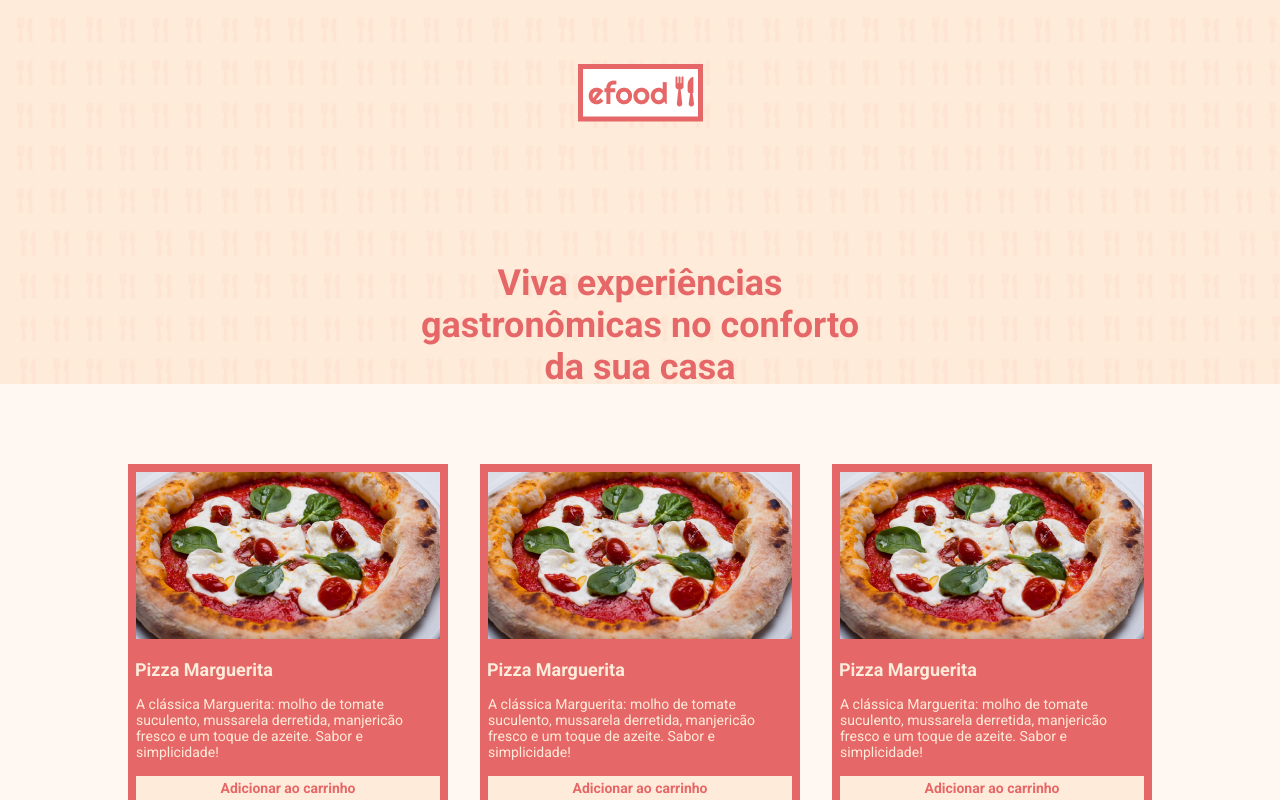
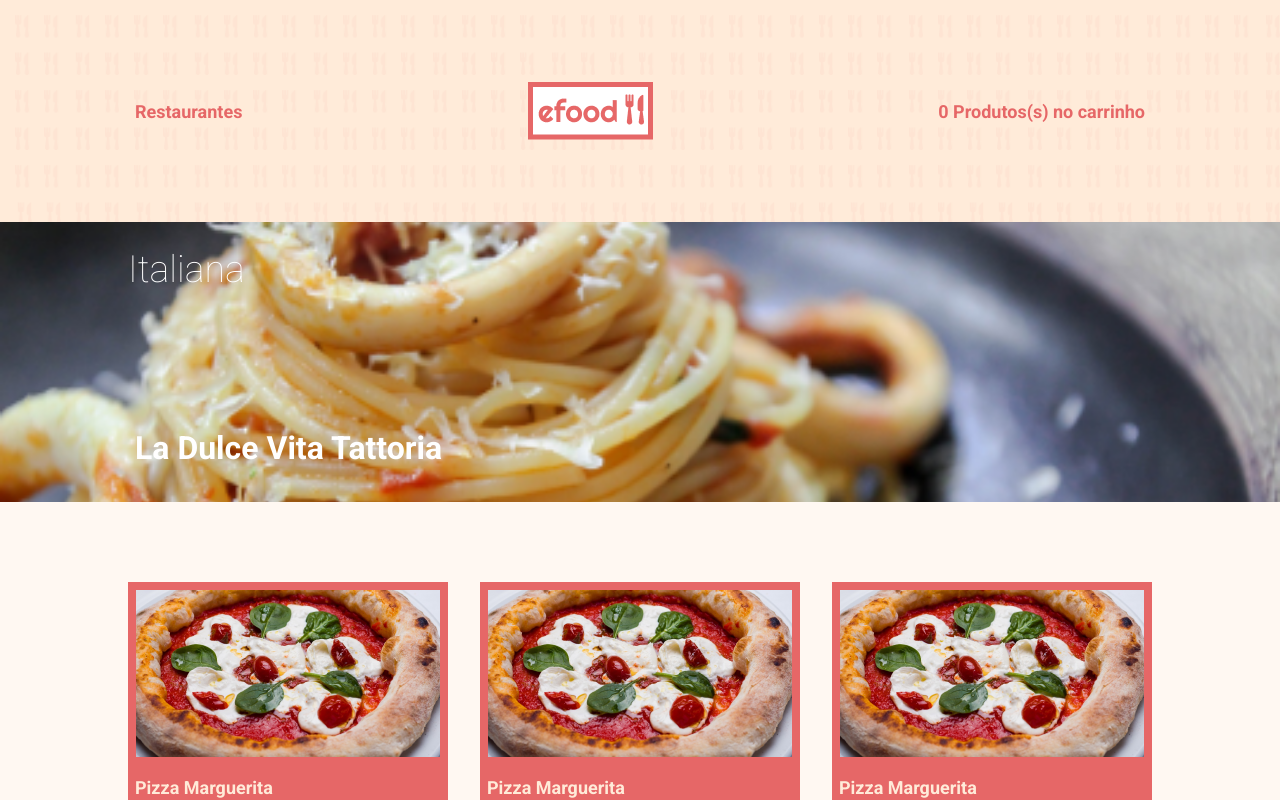
Before and after one commit to CristianoMolon/e_food, a React (Create React App) app: page /cardapio in a window 1280 px wide. Shown: the top 800 px of the page. Built offline with nearby package versions, Linux system fonts and the light colour scheme.

Commit message:
componetizando botoes e configurando aba cardapio

```diff
--- a/public/index.html
+++ b/public/index.html
@@ -1,4 +1,4 @@
-<!doctype html>
+<!DOCTYPE html>
 <html lang="en">
   <head>
     <meta charset="utf-8" />
@@ -27,7 +27,7 @@
     <link rel="preconnect" href="https://fonts.googleapis.com" />
     <link rel="preconnect" href="https://fonts.gstatic.com" crossorigin />
     <link
-      href="https://fonts.googleapis.com/css2?family=Roboto:wght@400;700&display=swap"
+      href="https://fonts.googleapis.com/css2?family=Roboto:wght@100;400;700&display=swap"
       rel="stylesheet"
     />
     <title>Efood</title>
--- a/src/App.tsx
+++ b/src/App.tsx
@@ -1,7 +1,6 @@
 import { BrowserRouter } from 'react-router-dom'
 
 import Footer from './components/Footer'
-import Header from './components/Header'
 
 import { GlobalCss } from './styles'
 import Rotas from './routes'
@@ -10,9 +9,6 @@ function App() {
   return (
     <BrowserRouter>
       <GlobalCss />
-      <div>
-        <Header />
-      </div>
       <Rotas />
       <Footer />
     </BrowserRouter>
--- a/src/components/Banner/index.tsx
+++ b/src/components/Banner/index.tsx
@@ -0,0 +1,30 @@
+import { Link } from 'react-router-dom'
+import italiana from '../../assets/images/comidas/italiana.png'
+import vetor from '../../assets/images/simbolos/Vector.png'
+import logo from '../../assets/images/simbolos/logo.png'
+import { Titulo } from '../../styles'
+import { Imagem, Tag, Vetor } from './styles'
+
+const Banner = () => (
+  <>
+    <Vetor style={{ backgroundImage: `url(${vetor})` }}>
+      <div className="container">
+        <Link to="/">
+          <Titulo>Restaurantes</Titulo>
+        </Link>
+        <img src={logo} alt="Efood" />
+        <a href="#">
+          <Titulo>0 Produtos(s) no carrinho</Titulo>
+        </a>
+      </div>
+    </Vetor>
+    <Imagem style={{ backgroundImage: `url(${italiana})` }}>
+      <div className="container">
+        <Tag>Italiana</Tag>
+        <Titulo>La Dulce Vita Tattoria</Titulo>
+      </div>
+    </Imagem>
+  </>
+)
+
+export default Banner
--- /dev/null
+++ b/src/components/Banner/styles.ts
@@ -0,0 +1,43 @@
+import styled from 'styled-components'
+import { Cores, Titulo } from '../../styles'
+
+export const Vetor = styled.header`
+  width: 100%;
+  display: block;
+  background-size: cover;
+  background-repeat: no-repeat;
+  font-weight: bold;
+
+  .container {
+    display: flex;
+    justify-content: space-between;
+    align-items: center;
+    padding: 82px 0 82px;
+  }
+`
+
+export const Imagem = styled.div`
+  display: flex;
+  width: 100%;
+  height: 280px;
+  background-size: cover;
+  background-repeat: no-repeat;
+  font-size: 32px;
+
+  div {
+    display: flex;
+    flex-direction: column;
+    justify-content: space-between;
+    padding: 25px 0 35px;
+  }
+
+  ${Titulo} {
+    color: ${Cores.branco};
+    font-size: 32px;
+  }
+`
+
+export const Tag = styled.h3`
+  font-weight: 100;
+  color: ${Cores.branco};
+`
--- /dev/null
+++ b/src/components/Buttons/index.tsx
@@ -0,0 +1,22 @@
+import { Botao, BotaoAdd } from './styles'
+
+type Props = {
+  type: 'button' | 'link'
+  to?: string
+  onClick?: () => void
+  children: string
+}
+
+const Botoes = ({ type, to, onClick, children }: Props) => {
+  if (type === 'button') {
+    return (
+      <BotaoAdd type="button" onClick={onClick}>
+        {children}
+      </BotaoAdd>
+    )
+  }
+
+  return <Botao to={to as string}>{children}</Botao>
+}
+
+export default Botoes
--- /dev/null
+++ b/src/components/Buttons/styles.ts
@@ -0,0 +1,28 @@
+import styled from 'styled-components'
+
+import { Cores } from '../../styles'
+import { Link } from 'react-router-dom'
+
+export const Botao = styled(Link)`
+  display: inline-block;
+  padding: 4px 6px;
+  font-size: 14px;
+  font-weight: bold;
+  background-color: ${Cores.vermelho};
+  color: ${Cores.bege};
+  border: none;
+  margin: 8px;
+`
+
+export const BotaoAdd = styled.button`
+  max-width: 304px;
+  width: 100%;
+  text-align: center;
+  padding: 4px 6px;
+  font-size: 14px;
+  font-weight: bold;
+  background-color: ${Cores.bege};
+  color: ${Cores.vermelho};
+  border: none;
+  margin: 8px;
+`
--- a/src/components/Cards/index.tsx
+++ b/src/components/Cards/index.tsx
@@ -1,6 +1,7 @@
 import { Card, Descricao, Infos, Tag } from './styles'
 import estrela from '../../assets/images//simbolos/estrela.png'
-import { Botao, Titulo } from '../../styles'
+import { Titulo } from '../../styles'
+import Botoes from '../Buttons'
 
 type Props = {
   infos: string[]
@@ -25,7 +26,9 @@ const Cards = ({ titulo, descricao, infos, imagem, nota }: Props) => (
       </Titulo>
     </div>
     <Descricao>{descricao}</Descricao>
-    <Botao>Saiba mais</Botao>
+    <Botoes type="link" to="/cardapio">
+      Saiba mais
+    </Botoes>
   </Card>
 )
 
--- a/src/components/CardsComidas/index.tsx
+++ b/src/components/CardsComidas/index.tsx
@@ -1,4 +1,5 @@
-import { BotaoAdd, Comidas, DescricDoPrato, NomeDoPrato } from './styles'
+import Botoes from '../Buttons'
+import { Comidas, DescricDoPrato, NomeDoPrato } from './styles'
 
 type Props = {
   descricao: string
@@ -13,7 +14,7 @@ const CardsComidas = ({ titulo, descricao, imagem }: Props) => (
       <NomeDoPrato>{titulo}</NomeDoPrato>
     </div>
     <DescricDoPrato>{descricao}</DescricDoPrato>
-    <BotaoAdd>Adicionar ao carrinho</BotaoAdd>
+    <Botoes type="button">Adicionar ao carrinho</Botoes>
   </Comidas>
 )
 
--- a/src/components/CardsComidas/styles.ts
+++ b/src/components/CardsComidas/styles.ts
@@ -1,5 +1,5 @@
 import styled from 'styled-components'
-import { Botao, Cores, Titulo } from '../../styles'
+import { Cores, Titulo } from '../../styles'
 import { Descricao } from '../Cards/styles'
 
 export const Comidas = styled.div`
@@ -17,10 +17,3 @@ export const NomeDoPrato = styled(Titulo)`
 export const DescricDoPrato = styled(Descricao)`
   color: ${Cores.bege};
 `
-export const BotaoAdd = styled(Botao)`
-  max-width: 304px;
-  width: 100%;
-  text-align: center;
-  background-color: ${Cores.bege};
-  color: ${Cores.vermelho};
-`
--- a/src/pages/Cardapio/index.tsx
+++ b/src/pages/Cardapio/index.tsx
@@ -1,6 +1,7 @@
 import Pratos from '../../Models/Pratos'
 
 import pizza from '../../assets/images/comidas/pizza.png'
+import Banner from '../../components/Banner'
 import ListaPratos from '../../components/ListaPratos'
 
 const comidas: Pratos[] = [
@@ -48,6 +49,11 @@ const comidas: Pratos[] = [
   }
 ]
 
-const Cardapio = () => <ListaPratos pratos={comidas} />
+const Cardapio = () => (
+  <>
+    <Banner />
+    <ListaPratos pratos={comidas} />
+  </>
+)
 
 export default Cardapio
--- a/src/pages/ListaHome/index.tsx
+++ b/src/pages/ListaHome/index.tsx
@@ -4,6 +4,7 @@ import japonesa from '../../assets/images/comidas/japonesa.png'
 import italiana from '../../assets/images/comidas/italiana.png'
 
 import ListaRestaurantes from '../../components/ListaRestaurantes'
+import Header from '../../components/Header'
 
 const restaurantes: Restaurante[] = [
   {
@@ -62,6 +63,12 @@ const restaurantes: Restaurante[] = [
   }
 ]
 
-const Home = () => <ListaRestaurantes restaurantes={restaurantes} />
-
+const Home = () => (
+  <>
+    <div>
+      <Header />
+    </div>
+    <ListaRestaurantes restaurantes={restaurantes} />
+  </>
+)
 export default Home
--- a/src/styles.ts
+++ b/src/styles.ts
@@ -14,6 +14,7 @@ export const GlobalCss = createGlobalStyle`
     box-sizing: border-box;
     font-family: Roboto, 'sans-serif';
     list-style: none;
+    text-decoration: none;
 
     .container {
     max-width: 1024px;
@@ -29,13 +30,3 @@ export const Titulo = styled.h3`
   line-height: 21px;
   margin: 8px 7px;
 `
-
-export const Botao = styled.button`
-  padding: 4px 6px;
-  font-size: 14px;
-  font-weight: bold;
-  background-color: ${Cores.vermelho};
-  color: ${Cores.bege};
-  border: none;
-  margin: 8px;
-`
```
